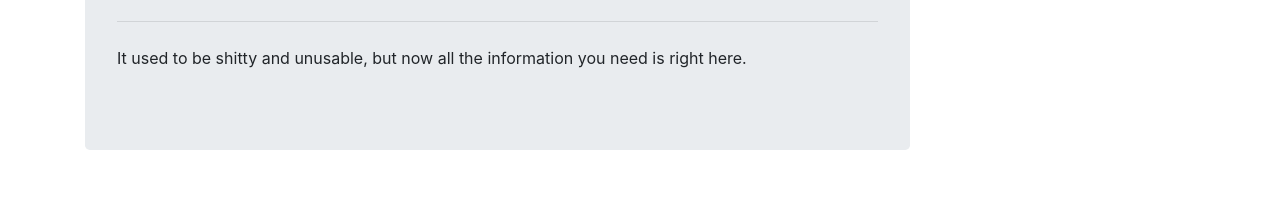
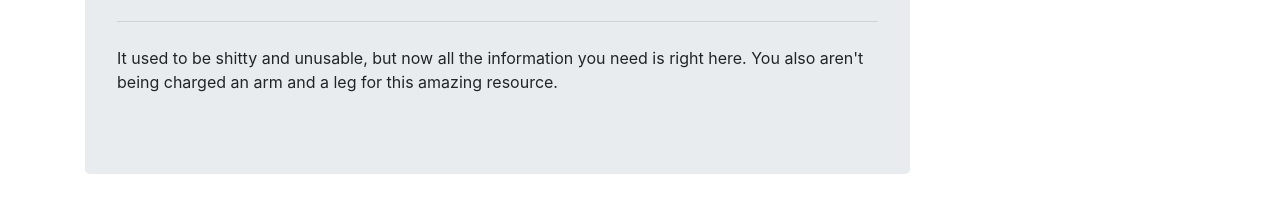
Before and after one commit to jacobdecastro/225, a plain HTML site: page index.html in a window 1280 px wide. Shown: the part 476-688 px from the top of the page. Drawn offline with nearby package versions, Linux system fonts and the light colour scheme.

Commit message:
Update index.html

```diff
--- a/index.html
+++ b/index.html
@@ -50,7 +50,7 @@
             <h1 class="display-4">Welcome!</h1>
             <p class="lead">This is your textbook for C225.</p>
             <hr class="my-4">
-            <p>It used to be shitty and unusable, but now all the information you need is right here.</p>
+            <p>It used to be shitty and unusable, but now all the information you need is right here. You also aren't being charged an arm and a leg for this amazing resource.</p>
           </div>
         </div>
         <div class="col-md-3">
```
